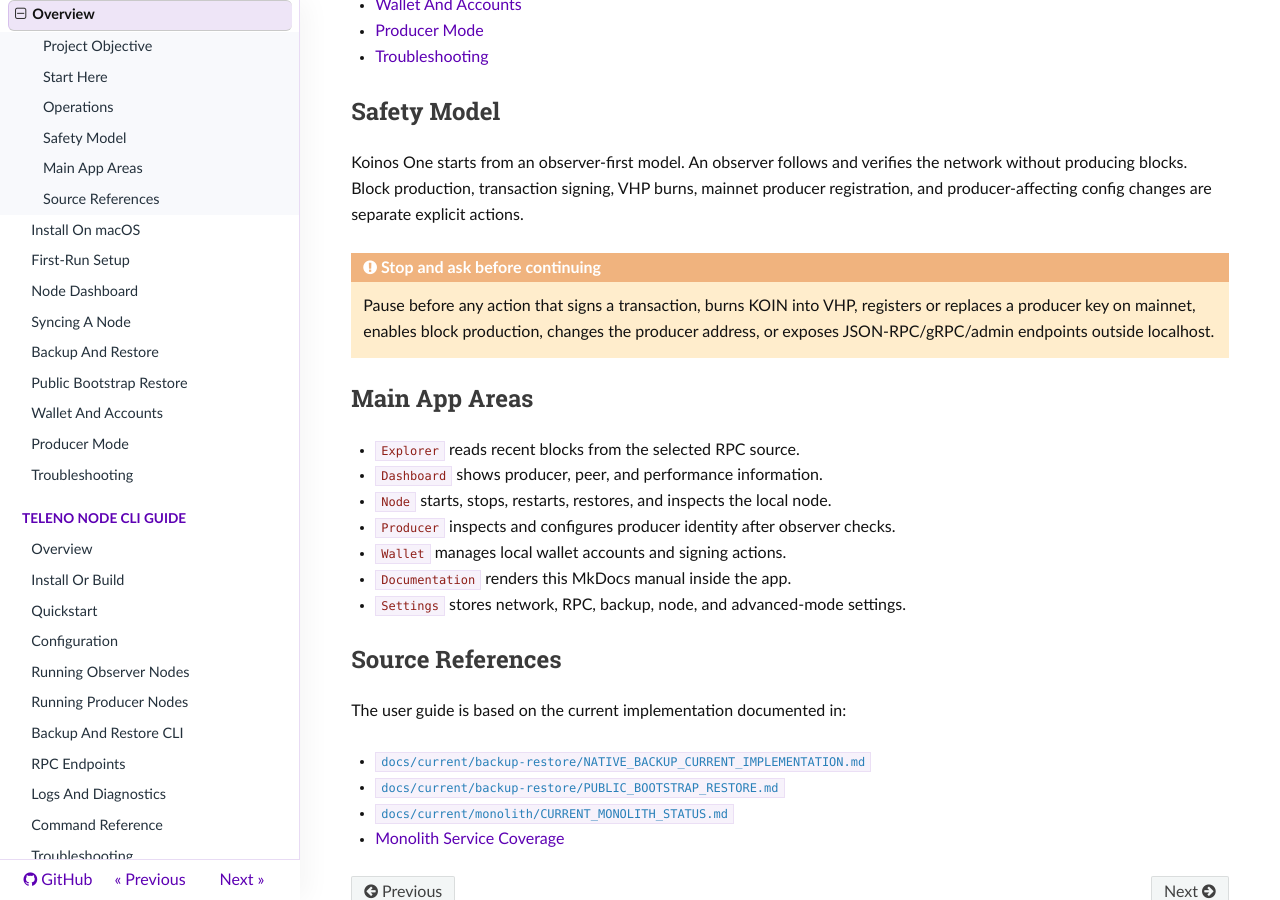
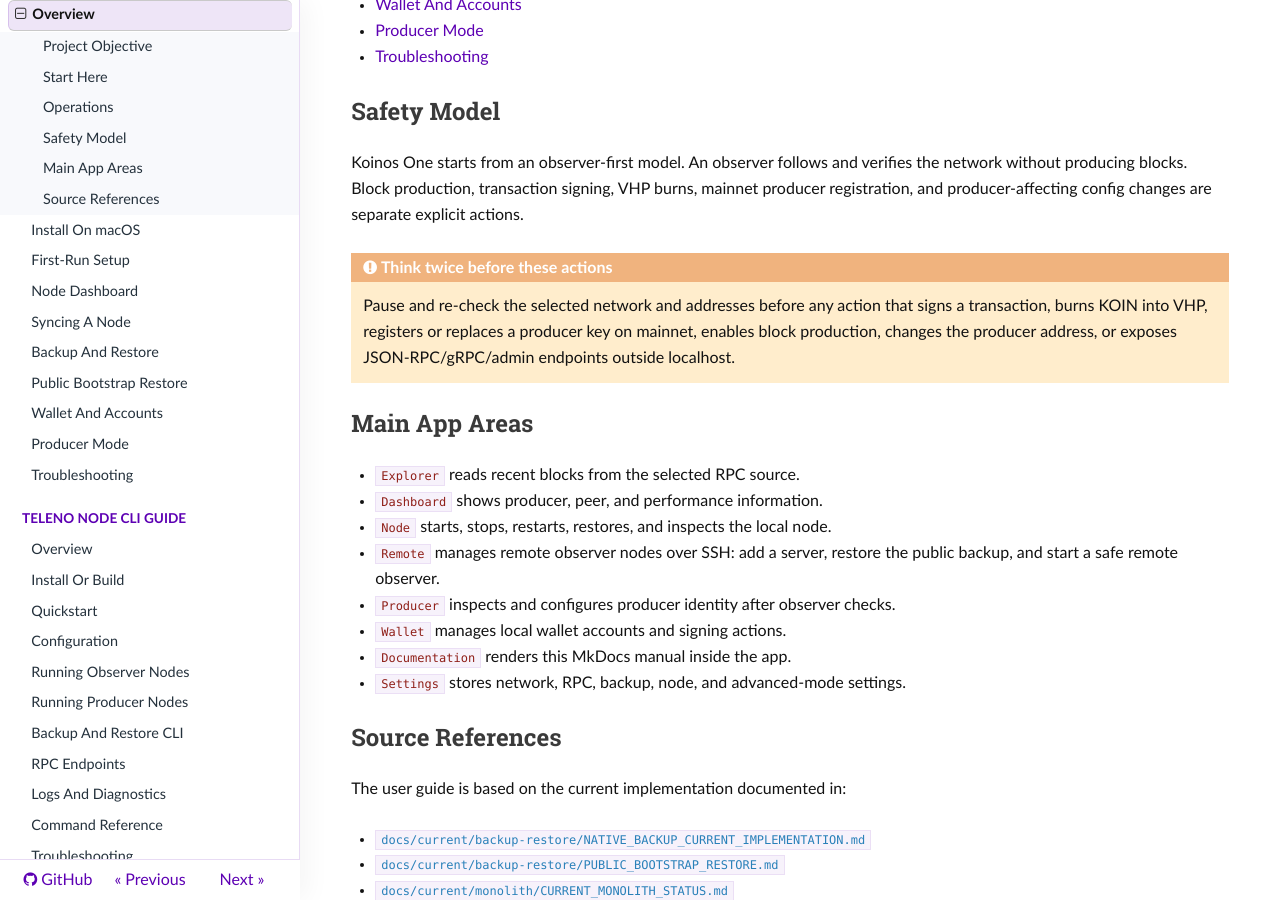
Before and after one commit to koinos/koinos-one, an MkDocs documentation site: the page built from docs/manual/koinos-one/README.md, in a window 1280 px wide and 900 px high, scrolled down 1285 px. Built offline with MkDocs 1.6.1, drawn with Linux system fonts in a browser that asks for light colours; nearby versions of some CDN libraries.

Commit message:
docs/manual: review koinos-one/README.md
- Added the Remote tab to Main App Areas - the app has 8 tabs (verified
  against src/i18n.ts tab.* keys) and the page listed only 7. Described
  it from the app's own remote.descriptionSimple copy.
- Retitled the safety admonition from the agent-flavored 'Stop and ask
  before continuing' to user-directed wording.
- Flagged in the review notes that the Remote tab has no dedicated
  user-guide page in the nav.

```diff
--- a/docs/manual/koinos-one/README.md
+++ b/docs/manual/koinos-one/README.md
@@ -49,17 +49,19 @@ the network without producing blocks. Block production, transaction signing, VHP
 burns, mainnet producer registration, and producer-affecting config changes are
 separate explicit actions.
 
-!!! warning "Stop and ask before continuing"
-    Pause before any action that signs a transaction, burns KOIN into VHP,
-    registers or replaces a producer key on mainnet, enables block production,
-    changes the producer address, or exposes JSON-RPC/gRPC/admin endpoints
-    outside localhost.
+!!! warning "Think twice before these actions"
+    Pause and re-check the selected network and addresses before any action
+    that signs a transaction, burns KOIN into VHP, registers or replaces a
+    producer key on mainnet, enables block production, changes the producer
+    address, or exposes JSON-RPC/gRPC/admin endpoints outside localhost.
 
 ## Main App Areas
 
 - `Explorer` reads recent blocks from the selected RPC source.
 - `Dashboard` shows producer, peer, and performance information.
 - `Node` starts, stops, restarts, restores, and inspects the local node.
+- `Remote` manages remote observer nodes over SSH: add a server, restore the
+  public backup, and start a safe remote observer.
 - `Producer` inspects and configures producer identity after observer checks.
 - `Wallet` manages local wallet accounts and signing actions.
 - `Documentation` renders this MkDocs manual inside the app.
```
Also changed, not shown: docs/manual/.review-progress.md (+2 -1 lines).
